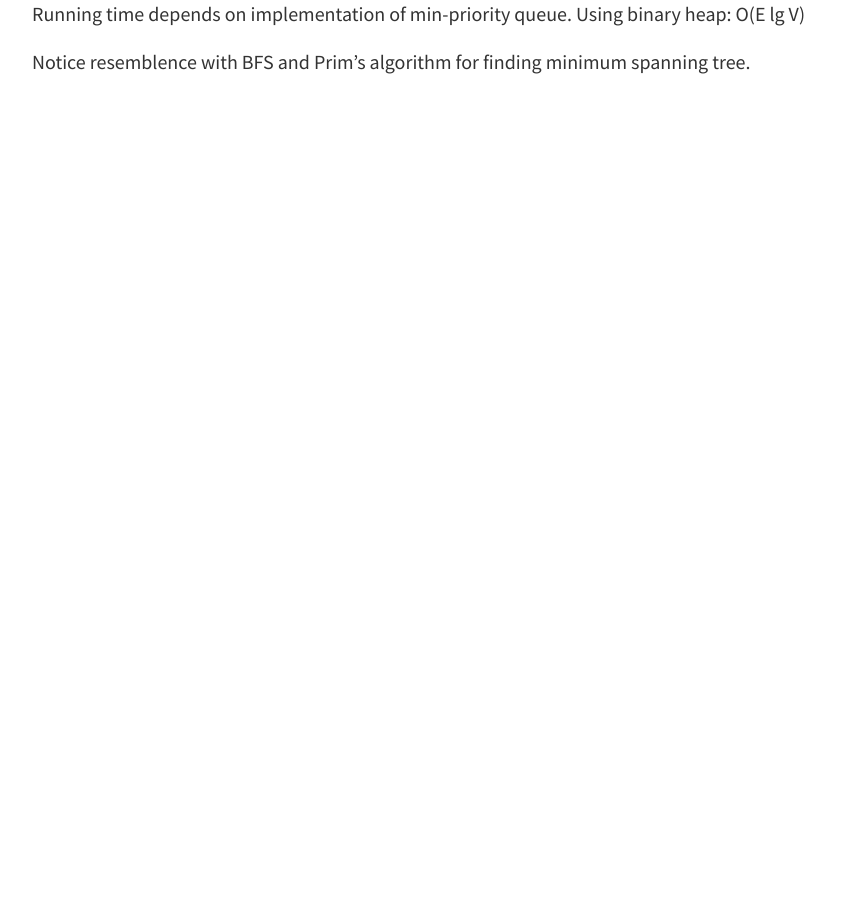
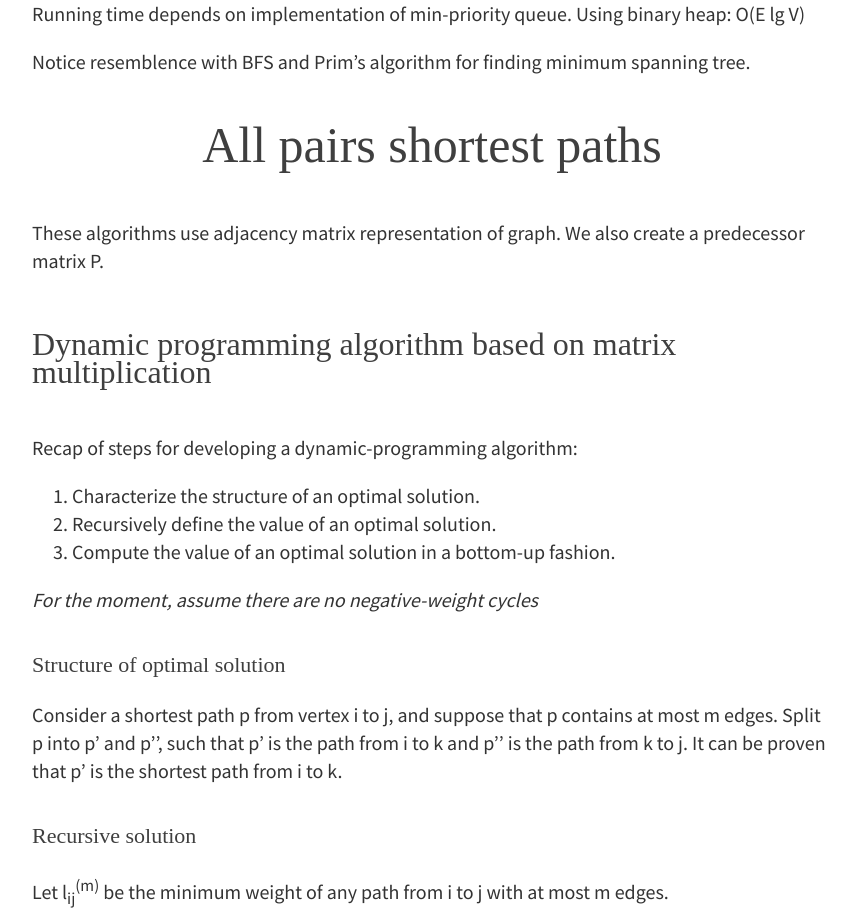
Before and after one commit to rbt91/rbt91.github.io, a Jekyll site: the page built from _posts/2016-10-16-shortest-paths.md, in a window 1280 px wide and 1400 px high, scrolled down 5720 px. Shown: the part 484-1400 px from the top of the window, without its empty margins (208-1064 px from the left). Built offline with Jekyll 4.4.1, drawn with Linux system fonts in a browser that asks for light colours; some web fonts are replaced; before the commit the page ends 6350 px from its top, so only the background shows below that; some of the changed text lies outside the part shown.

Commit message:
Update 2016-10-16-shortest-paths.md

```diff
--- a/_posts/2016-10-16-shortest-paths.md
+++ b/_posts/2016-10-16-shortest-paths.md
@@ -145,3 +145,37 @@
 Running time depends on implementation of min-priority queue. Using binary heap: O(E lg V)
 
 Notice resemblence with BFS and Prim's algorithm for finding minimum spanning tree.
+
+
+
+# All pairs shortest paths
+
+These algorithms use adjacency matrix representation of graph. We also create a predecessor matrix P.
+
+## Dynamic programming algorithm based on matrix multiplication
+
+Recap of steps for developing a dynamic-programming algorithm:
+1. Characterize the structure of an optimal solution.
+2. Recursively define the value of an optimal solution.
+3. Compute the value of an optimal solution in a bottom-up fashion.
+
+_For the moment, assume there are no negative-weight cycles_
+
+### Structure of optimal solution
+
+Consider a shortest path p from vertex i to j, and suppose that p contains at most m edges. Split p into p' and p'', such that p' is the path from i to k and p'' is the path from k to j. It can be proven that p' is the shortest path from i to k.
+
+### Recursive solution
+
+Let l<sub>ij</sub><sup>(m)</sup> be the minimum weight of any path from i to j with at most m edges.
+
+When m=0, i.e. the base case:
+l<sub>ij</sub><sup>(0)</sup>  =  0 if i == j, INF otherwise
+
+For m>=1, we can compute l<sub>ij</sub><sup>(m)</sup> as minimum of l<sub>ij</sub><sup>(m-1)</sup> and minimum weight of any path from i to j with at most m edges obtained by looking at all predecessors of j.
+
+![recursive solution](http://i.imgur.com/2pTA9qm.png)
+
+Latter equality holds because first part of equation is actually captured in second part of equation when k=j and w<sub>jj</sub> is 0.
+
+### Computing the shortest path weights bottom up
```
